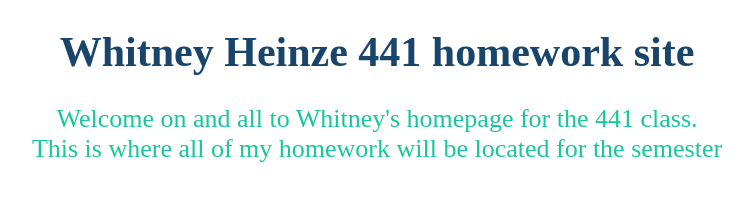
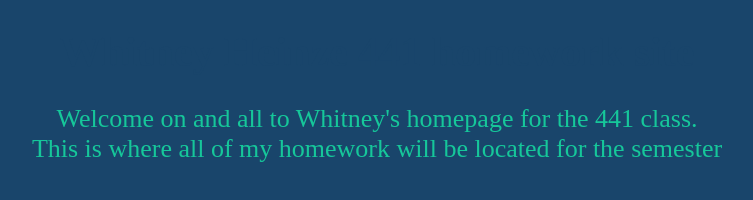
Before and after one commit to Wdheinze/Homework1, a plain HTML site: page index.html in a window 1280 px wide. Shown: the whole page, without its empty margins (263-1016 px from the left). Drawn offline with Linux system fonts and the light colour scheme.

Commit message:
Update style.css

```diff
--- a/style.css
+++ b/style.css
@@ -1,5 +1,6 @@
 body {
   background-image: url("images/1");
+  background-color: #19456b;
 }
 
 h1 {
```
